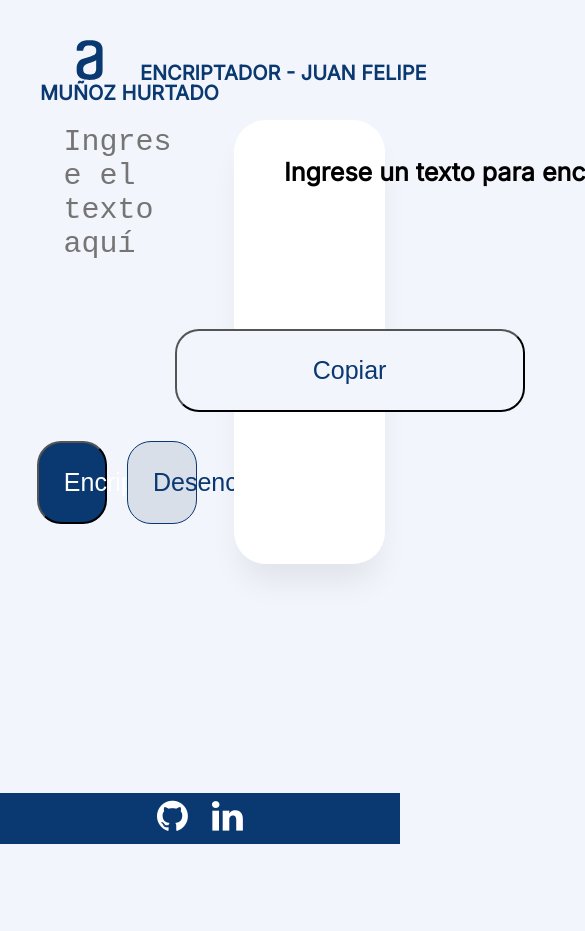
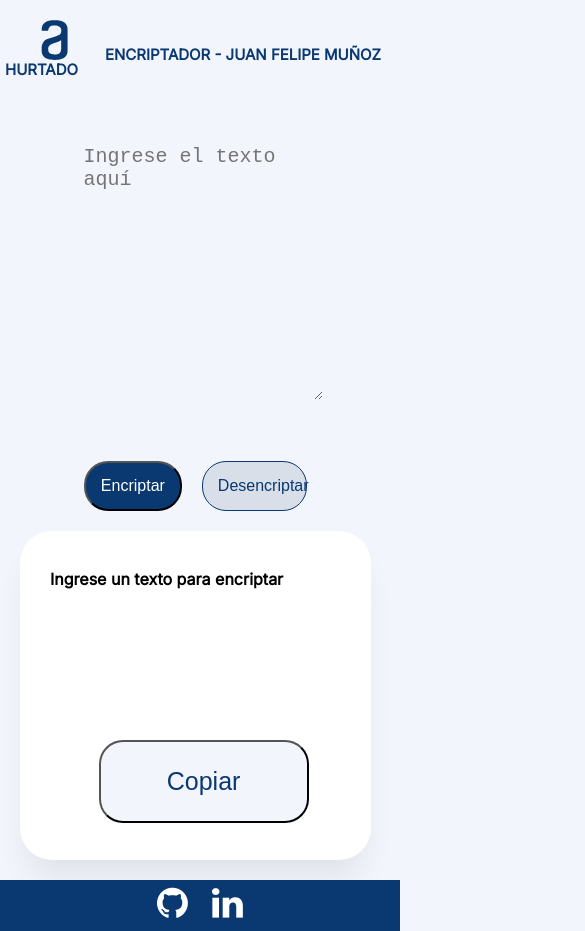
Before and after one commit to juanfelipemh/encriptador-alura, a plain HTML site: page Encriptador.html in a window 390 px wide. Both pictures are taken after a click on the button "Encriptar". Shown: the top 931 px of the page, 585 px wide, since content can reach past the window. Before the commit the page ends 844 px from the top, so only its background shows below. Drawn offline with Linux system fonts and the light colour scheme.

Commit message:
Ajustes responsive

```diff
--- a/estilos.css
+++ b/estilos.css
@@ -115,7 +115,7 @@ main {
 
 .pantalla .boton-copiar {
     padding: 0 100%;
-    margin-top: 200%;
+    margin-top: 215%;
 }
 
 .boton {
@@ -146,6 +146,12 @@ main {
 
 }
 
+p#textoCopiado.titulo-pantalla{
+    width: 400px;
+    height: 0px;
+}
+
+
 /* Pie de página */
 footer {
     position: absolute;
@@ -166,3 +172,163 @@ footer a {
     font-style: italic;
     margin: 0 10px;
 }
+
+@media screen and (max-width: 1440px) {
+    .logo {
+        position: relative;
+        left: 5px;
+        top: 20px;
+    }
+
+    h1 {
+        font-size: 15px;
+    }
+
+    .pantalla {
+        height: 100%;
+    }
+
+    .pantalla img {
+        width: 75%;
+    }
+
+    .cuadro-texto {
+        font-size: 20px;
+    }
+
+    .encriptar {
+        width: 30%;
+        margin: 0 10px;
+        padding: 25px;
+        background-color: #0A3871;
+        color: #FFFFFF;
+        border-radius: 24px;
+        font-size: 18px;
+        cursor: pointer;
+    }
+
+    .encriptar:hover {
+        font-size: 20px;
+    }
+
+    .desencriptar {
+        width: 30%;
+        margin: 0 10px;
+        padding: 25px;
+        background-color: #D8DFE8;
+        color: #0A3871;
+        border: 1px solid #0A3871;
+        border-radius: 24px;
+        font-size: 18px;
+        cursor: pointer;
+    }
+
+    .desencriptar:hover {
+        font-size: 20px;
+    }
+
+    .boton {
+        width: 210px;
+    }
+
+    .pantalla .boton-copiar {
+        margin: 0 0 0 45%;
+        margin-top: 300%;
+    }
+
+    p#textoCopiado.titulo-pantalla{
+        width: 240px;
+        height: 0px;
+        font-size: 18px;
+    }
+}
+
+@media screen and (max-width: 720px) {
+    .logo {
+        position: relative;
+        left: 5px;
+        top: 20px;
+    }
+
+    main {
+        display: block;
+    }
+
+    .caja-derecha {
+        margin: 20px;
+    }
+
+    .caja-izquierda {
+        margin: 20px;
+    }
+
+    .pantalla {
+        padding: 0 80%;
+
+    }
+
+    .cuadro-texto {
+        width: 100%;
+    }
+
+    .caja-boton {
+        width: 90%;
+        margin-left: 30%;
+    }
+
+    .encriptar {
+        width: 50%;
+        margin: 0 10px;
+        padding: 0 15px;
+        background-color: #0A3871;
+        color: #FFFFFF;
+        border-radius: 24px;
+        font-size: 16px;
+        cursor: pointer;
+    }
+
+    .encriptar:hover {
+        font-size: 18px;
+    }
+
+    .desencriptar {
+        width: 50%;
+        margin: 0 10px;
+        padding: 15px;
+        background-color: #D8DFE8;
+        color: #0A3871;
+        border: 1px solid #0A3871;
+        border-radius: 24px;
+        font-size: 16px;
+        cursor: pointer;
+    }
+
+    .desencriptar:hover {
+        font-size: 18px;
+    }
+
+    .pantalla img {
+        width: 90%;
+
+    }
+
+    .titulo-pantalla {
+        font-size: 15px;
+    }
+
+    .texto-pantalla {
+        font-size: 15px;
+    }
+
+    p#textoCopiado.titulo-pantalla{
+        position: absolute;
+        left: 50px;
+        width: 420px;
+        height: 0px;
+        font-size: 16px;
+    }
+
+    footer {
+        position: inherit;
+    }
+}
--- a/logica.js
+++ b/logica.js
@@ -19,7 +19,7 @@ function encriptar() {
     let vista = document.getElementById("verMensaje").innerHTML = `<div class="caja-derecha">
                                                                         <div class="caja-derecha">
                                                                             <div id="verMensaje" style="padding: 25px">
-                                                                                <p id="textoCopiado" class="titulo-pantalla" style="min-width: 380px; max-height: 25px; text-align: left">${textoEncriptado}</p>
+                                                                                <p id="textoCopiado" class="titulo-pantalla" style="text-align: left">${textoEncriptado}</p>
                                                                             </div>
 
                                                                         </div>
@@ -44,7 +44,7 @@ function desencriptar() {
     let vista = document.getElementById("verMensaje").innerHTML = `<div class="caja-derecha">
                                                                         <div class="caja-derecha">
                                                                             <div id="verMensaje" style="padding: 25px">
-                                                                                <p id="textoCopiado" class="titulo-pantalla" style="min-width: 380px; max-height: 25px; text-align: left">${textoEncriptado}</p>
+                                                                                <p id="textoCopiado" class="titulo-pantalla" style="text-align: left">${textoEncriptado}</p>
                                                                             </div>
 
                                                                         </div>
```
Also changed, not shown: Encriptador.html (+0 -3 lines).
